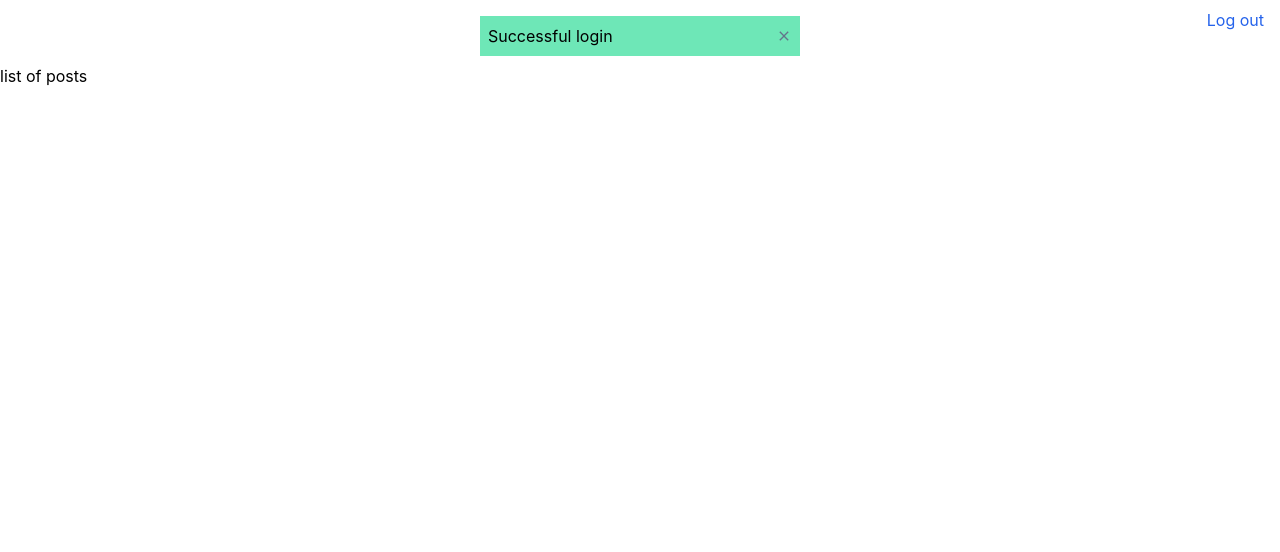
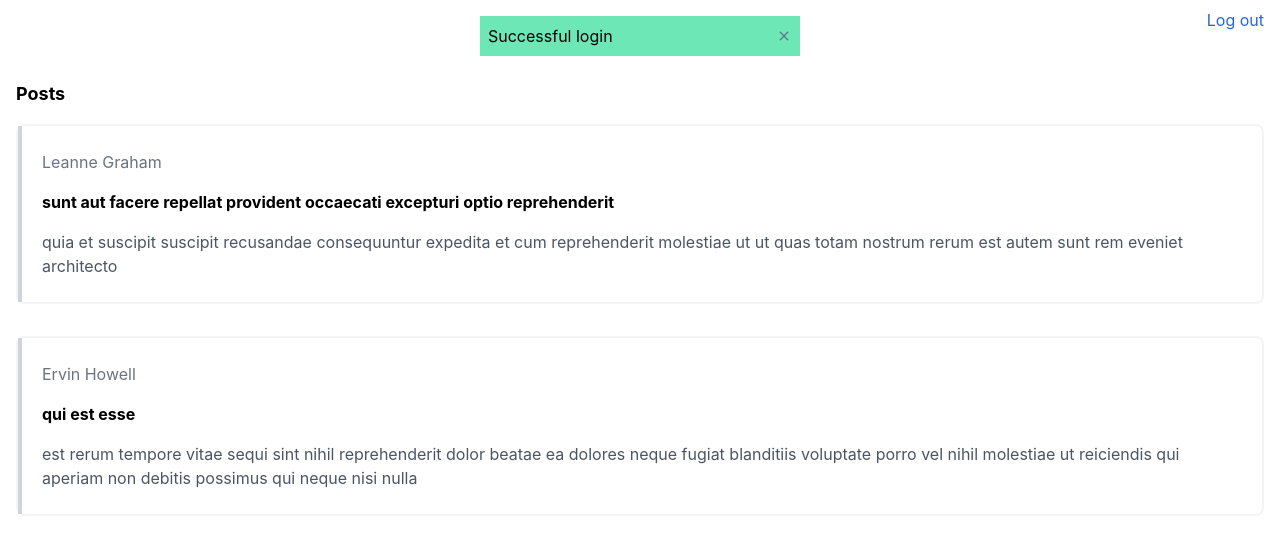
Before and after one commit to Swearengen/martian-and-machine, a React (Create React App) app: page / in a window 1280 px wide. Both pictures are taken after typing "name@example.com", "Sample123" into the empty fields and a click on the button "Submit". Shown: the top 552 px of the page. Built offline with nearby package versions, Linux system fonts and the light colour scheme.

Commit message:
styling posts

```diff
--- a/src/components/pages/Login.tsx
+++ b/src/components/pages/Login.tsx
@@ -54,7 +54,7 @@ export const Login: FC<ILoginProps> = ({ message }) => {
           })}
           className="form-input px-3 py-2 rounded w-full border-gray"
         />
-        <p className="text-red text-sm my-2 h-5">{errors.email?.message}</p>
+        <p className="text-martianRed text-sm my-2 h-5">{errors.email?.message}</p>
         <label htmlFor="password" className="text-darkgray block mb-2">
           Password
         </label>
@@ -63,9 +63,9 @@ export const Login: FC<ILoginProps> = ({ message }) => {
           {...register('password', { required: 'Field is required' })}
           className="form-input px-3 py-2 rounded w-full border-gray"
         />
-        <p className="text-red text-sm my-2 h-5">{errors.password?.message}</p>
+        <p className="text-martianRed text-sm my-2 h-5">{errors.password?.message}</p>
 
-        <button type="submit" className="bg-red hover:opacity-75 rounded text-white p-2">
+        <button type="submit" className="bg-martianRed hover:opacity-75 rounded text-white p-2">
           Submit
         </button>
       </form>
--- a/src/components/pages/PostList.tsx
+++ b/src/components/pages/PostList.tsx
@@ -1,6 +1,8 @@
+import { Post } from 'components/shared/Post/Post';
 import { useStore } from 'hooks/useStore';
 import { FC, useEffect } from 'react';
-import { ActionType, IState } from 'store/store';
+import { Post as PostInstance } from 'store/models/post';
+import { ActionType } from 'store/store';
 
 interface IPostListProps {
   message: string;
@@ -43,5 +45,14 @@ export const PostList: FC<IPostListProps> = ({ message }) => {
 
   console.log(store);
 
-  return <div>list of posts</div>;
+  const _posts = store.posts;
+
+  return (
+    <main className="container mt-10 px-4">
+      <h1 className="text-left mb-4 font-bold text-lg">Posts</h1>
+      {_posts.map((post: PostInstance) => (
+        <Post post={post} />
+      ))}
+    </main>
+  );
 };
--- a/src/components/shared/Alert/Alert.tsx
+++ b/src/components/shared/Alert/Alert.tsx
@@ -19,7 +19,7 @@ export const Alert: FC<IAlertProps> = ({ toast, onDeleteToast }) => (
   <div
     className={`${classnames({
       'bg-emerald-300': toast.type === 'success',
-      'bg-red': toast.type === 'error',
+      'bg-martianRed': toast.type === 'error',
       'bg-orange-300': toast.type === 'warning',
     })} p-2 w-72 sm:w-80 mb-4 flex items-center justify-between`}
   >
--- /dev/null
+++ b/src/components/shared/Post/Post.tsx
@@ -0,0 +1,21 @@
+import { FC } from 'react';
+import { Post as PostInstance } from 'store/models/post';
+import { Link } from 'react-router-dom';
+
+interface IPostProps {
+  post: PostInstance;
+}
+
+export const Post: FC<IPostProps> = ({ post }) => {
+  return (
+    <div className="mb-8">
+      <Link to={`/post/${post.id}`}>
+        <div className="relative p-6 border-solid border-2 border-gray-100 rounded-lg before:content-[''] before:w-1 before:h-full before:absolute before:top-0 before:left-0 before:bg-gray-300 hover:before:bg-blue-400">
+          <p className="mb-4 text-gray-500">{post.user?.name}</p>
+          <h3 className="mb-4 font-bold">{post.title}</h3>
+          <p className="text-gray-600">{post.body}</p>
+        </div>
+      </Link>
+    </div>
+  );
+};
--- a/src/store/store.tsx
+++ b/src/store/store.tsx
@@ -1,6 +1,6 @@
 import { IPost } from 'interfaces/post';
 import { IUser } from 'interfaces/user';
-import { createContext, ReactNode, useReducer } from 'react';
+import { createContext, ReactNode, ReducerAction, useReducer } from 'react';
 import { Post } from './models/post';
 import { User } from './models/user';
 
--- a/tailwind.config.js
+++ b/tailwind.config.js
@@ -3,11 +3,11 @@ module.exports = {
   theme: {
     extend: {
       colors: {
-        red: '#EF4059',
-        dark: '#3D3D3D',
-        darkgray: '#8E8E8E',
-        gray: '#C7C7C7',
-        lightgray: '#F5F5F5',
+        martianRed: '#EF4059',
+        martianDark: '#3D3D3D',
+        martianDarkgray: '#8E8E8E',
+        martianGray: '#C7C7C7',
+        martianLightgray: '#F5F5F5',
       },
     },
   },
```
